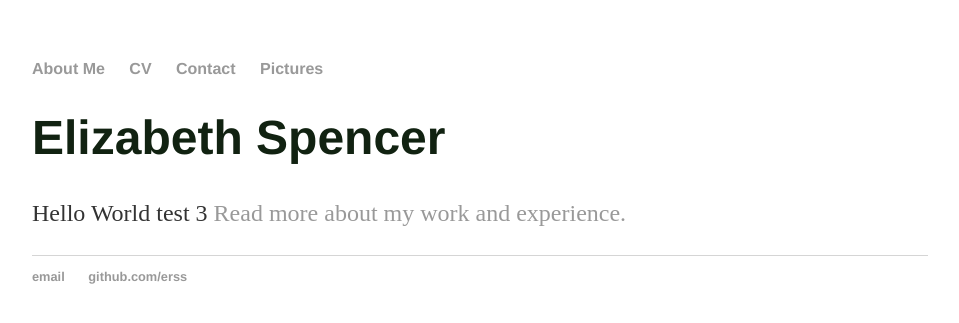
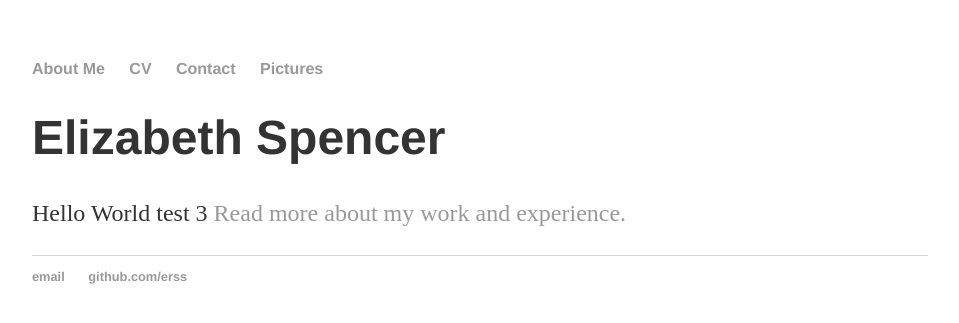
Before and after one commit to erss/erss.github.io, a Jekyll site: the page built from index.html, in a window 1280 px wide. Shown: the top 323 px of the page, without its empty margins (160-1119 px from the left). Built offline with Jekyll 4.4.1, drawn with Linux system fonts in a browser that asks for light colours.

Commit message:
Update main.css

```diff
--- a/css/main.css
+++ b/css/main.css
@@ -22,7 +22,7 @@ a:hover {
 h1 {
     font-size: 3em;
     font-family:'Helvetica', 'Arial', 'Sans-Serif';
-    color: #121;
+    color: #333;
 }
 p {
     font-size: 1.5em;
```
